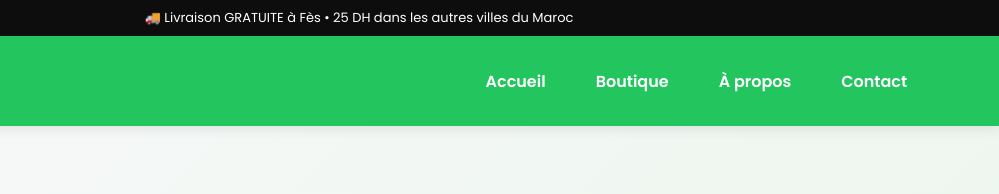
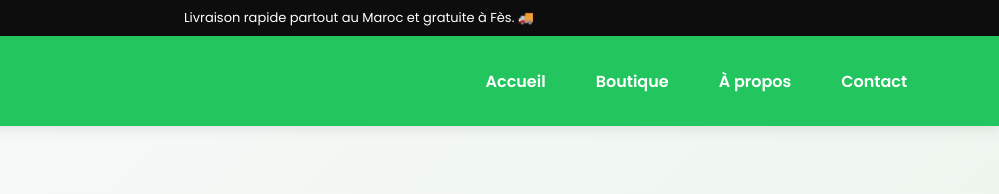
Before and after one commit to skamoraofficial-blip/Skamora, a plain HTML site: page index.html in a window 1280 px wide. Shown: the top 194 px of the page, 281-1280 px from the left. Drawn offline with Linux system fonts and the light colour scheme.

Commit message:
Update index.html

```diff
--- a/index.html
+++ b/index.html
@@ -29,7 +29,7 @@
     <header>
       <div class="top-bar">
         <p>
-          🚚 Livraison GRATUITE à Fès • 25 DH dans les autres villes du Maroc
+          Livraison rapide partout au Maroc et gratuite à Fès. 🚚
         </p>
       </div>
 
```
